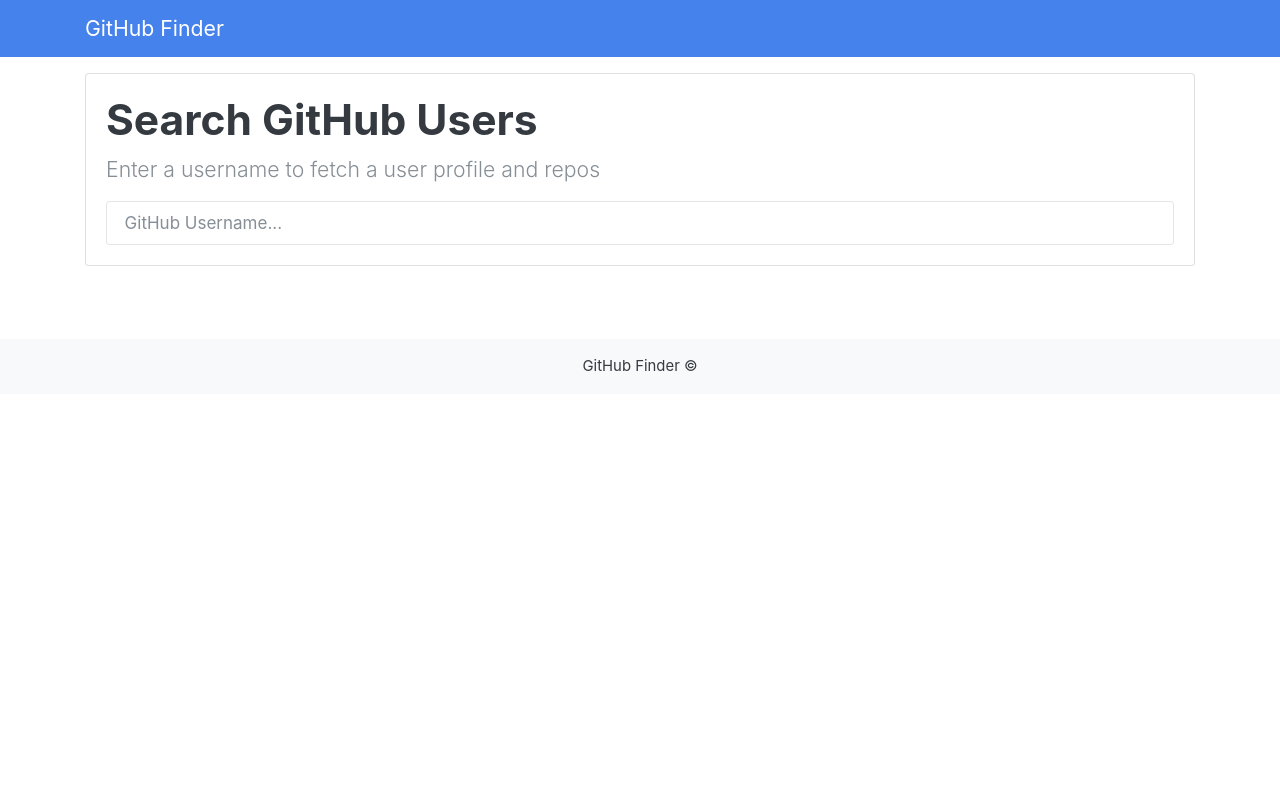
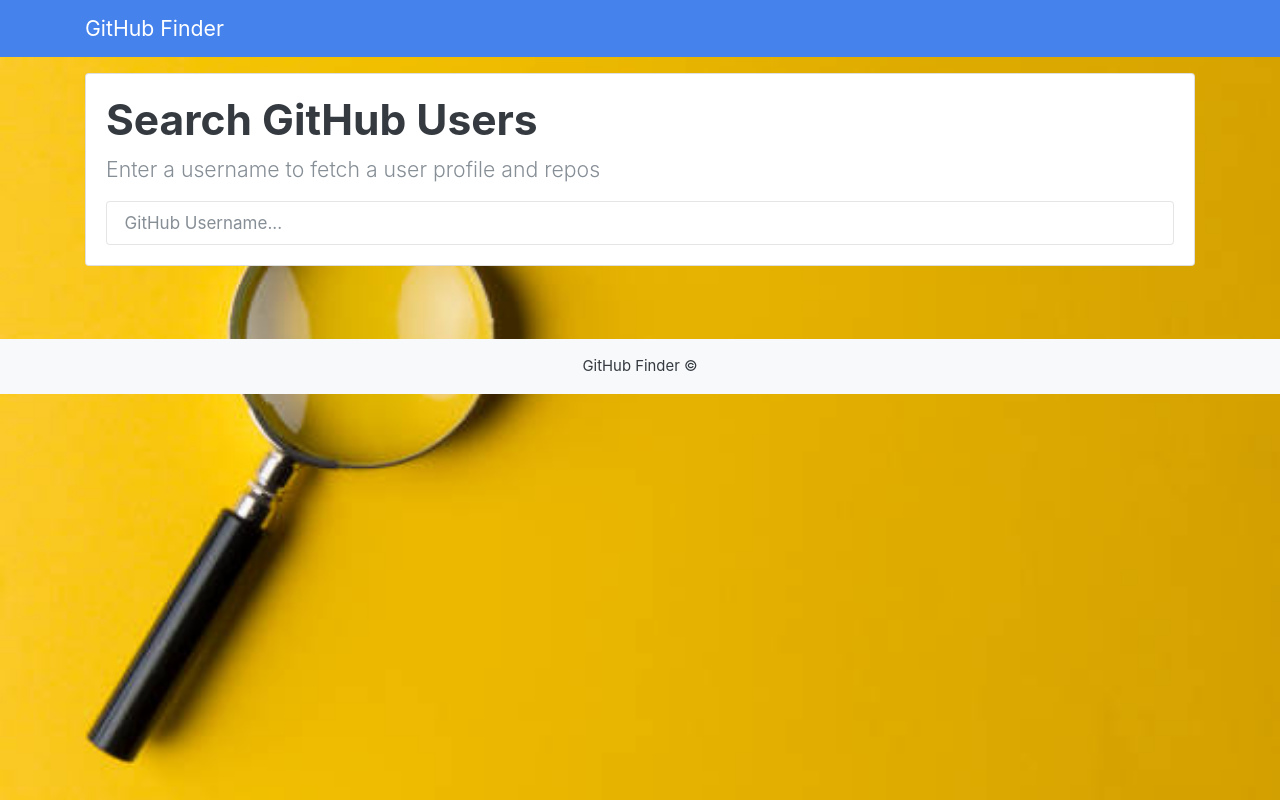
Before and after one commit to ynlare/githubfinder, a plain HTML site: page index.html in a window 1280 px wide. Drawn offline with nearby package versions, Linux system fonts and the light colour scheme.

Commit message:
img-back
img-back

```diff
--- a/index.html
+++ b/index.html
@@ -8,6 +8,22 @@
   <title>GitHub Finder</title>
 </head>
 <body>
+<!-------------------------------------------------------------------------------------------->
+
+<!------------------------------------url('../img/pexels-brett-sayles-912364.jpeg');------------------------------------------------->
+
+<style>
+
+body {
+    background-image:url('../img/istockphoto-957511688-612x612.jpeg');
+    background-size: cover;
+    background-repeat: no-repeat;
+    min-height: 100vh;
+  }
+
+
+</style>
+<!-------------------------------------------------------------------------------------------->
   <nav class="navbar navbar-dark bg-primary mb-3">
     <div class="container">
       <a href="#" class="navbar-brand">GitHub Finder</a>
```
Also changed, not shown: Untitled.js (line endings or trailing spaces), img/istockphoto-1089222846-612x612.jpeg (added), img/istockphoto-1160661180-612x612.jpeg (added), img/istockphoto-957511688-612x612.jpeg (added), img/search-line-icons-indexation-artificial-600w-1328828750.webp (added), img/stock-photo-business-man-with-binoculars-on-sky-107635607.jpeg (added), img/stock-photo-female-hand-holds-black-binoculars-on-a-yellow-background-looking-through-binoculars-journey-1786416284.jpeg (added).
